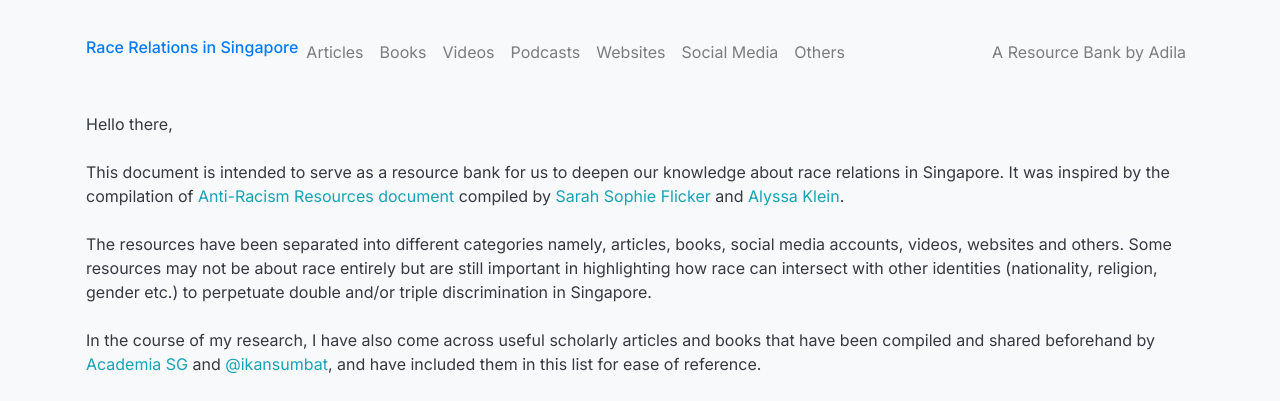
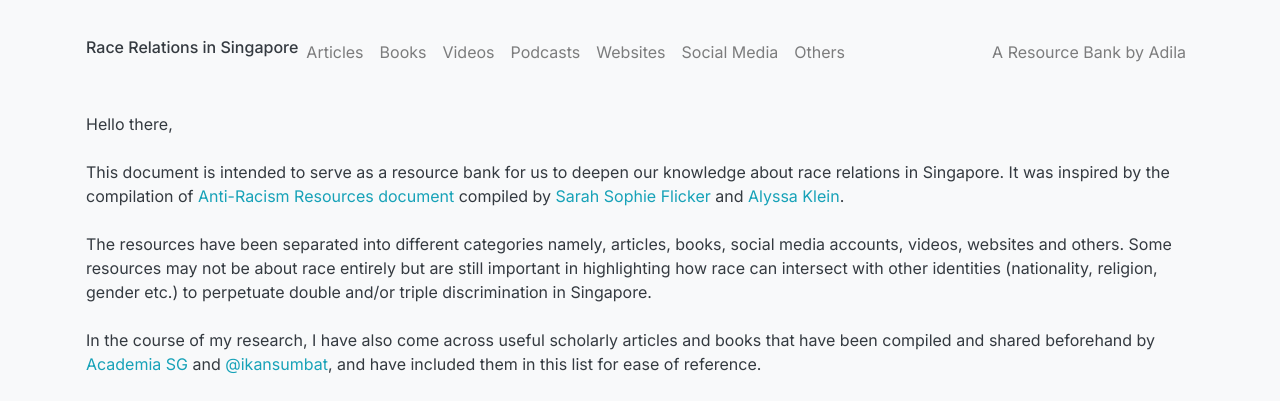
Before and after one commit to sheimoria/race-relations-in-sg, a Flask app: page / in a window 1280 px wide. Shown: the top 401 px of the page. Run offline with Flask 2, Linux system fonts and the light colour scheme; some libraries are stand-ins or nearby versions.

Commit message:
Add files via upload

```diff
--- a/templates/layout.html
+++ b/templates/layout.html
@@ -33,7 +33,7 @@
 
         <div class="container p-3">
 
-            <h6 class="text-dark mt-2"><a href="/">Race Relations in Singapore</a></h6>
+            <h6 class="mt-2"><a class="text-dark" href="/">Race Relations in Singapore</a></h6>
 
             <button aria-controls="navbar" aria-expanded="false" aria-label="Toggle navigation" class="navbar-toggler"
                 data-target="#navbar" data-toggle="collapse" type="button">
@@ -70,7 +70,7 @@
 
     </nav>
 
-    <main class="container-lg p-3">
+    <main class="container p-3">
 
         {% block main %}
         {% endblock %}
```
